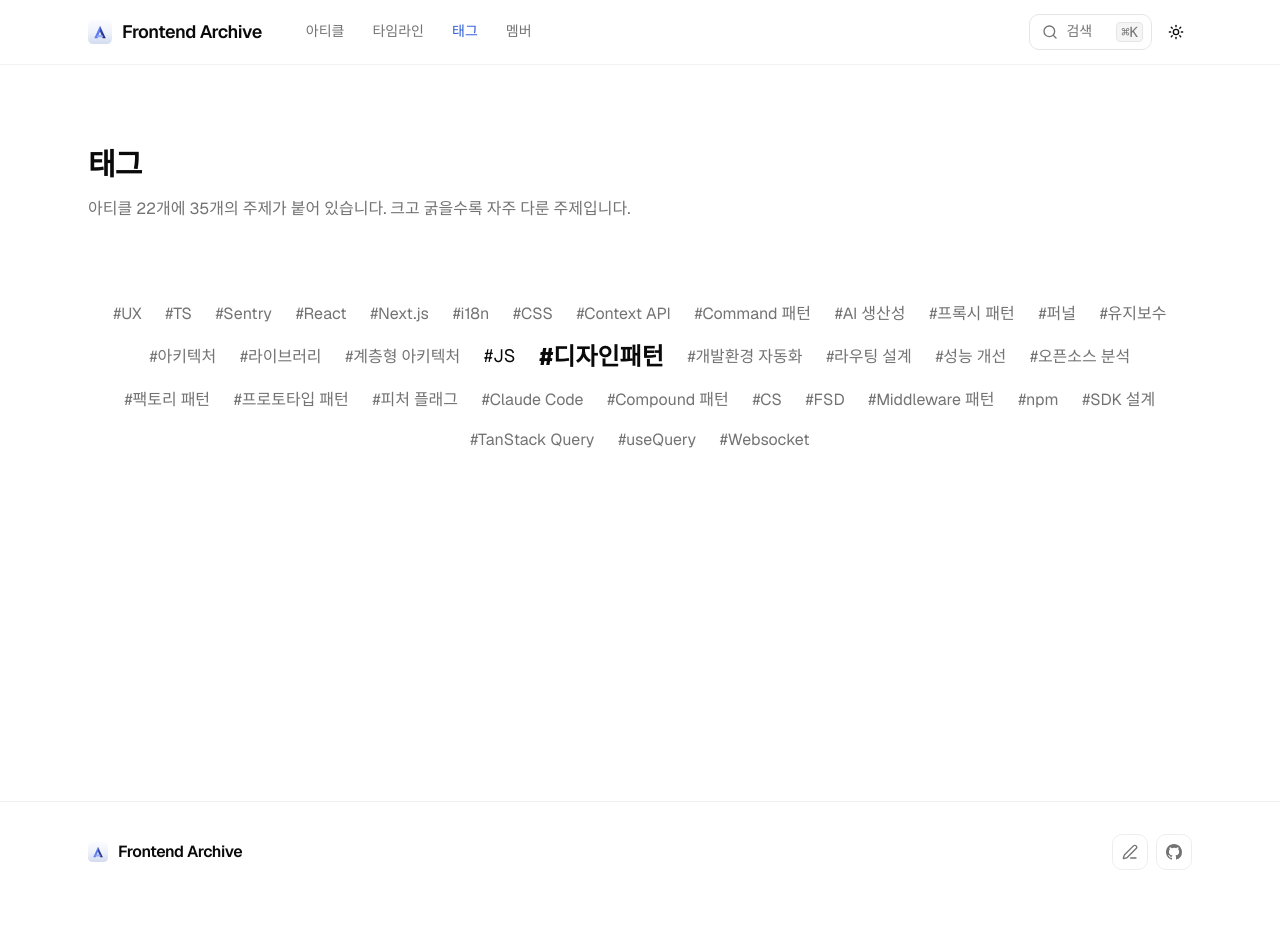
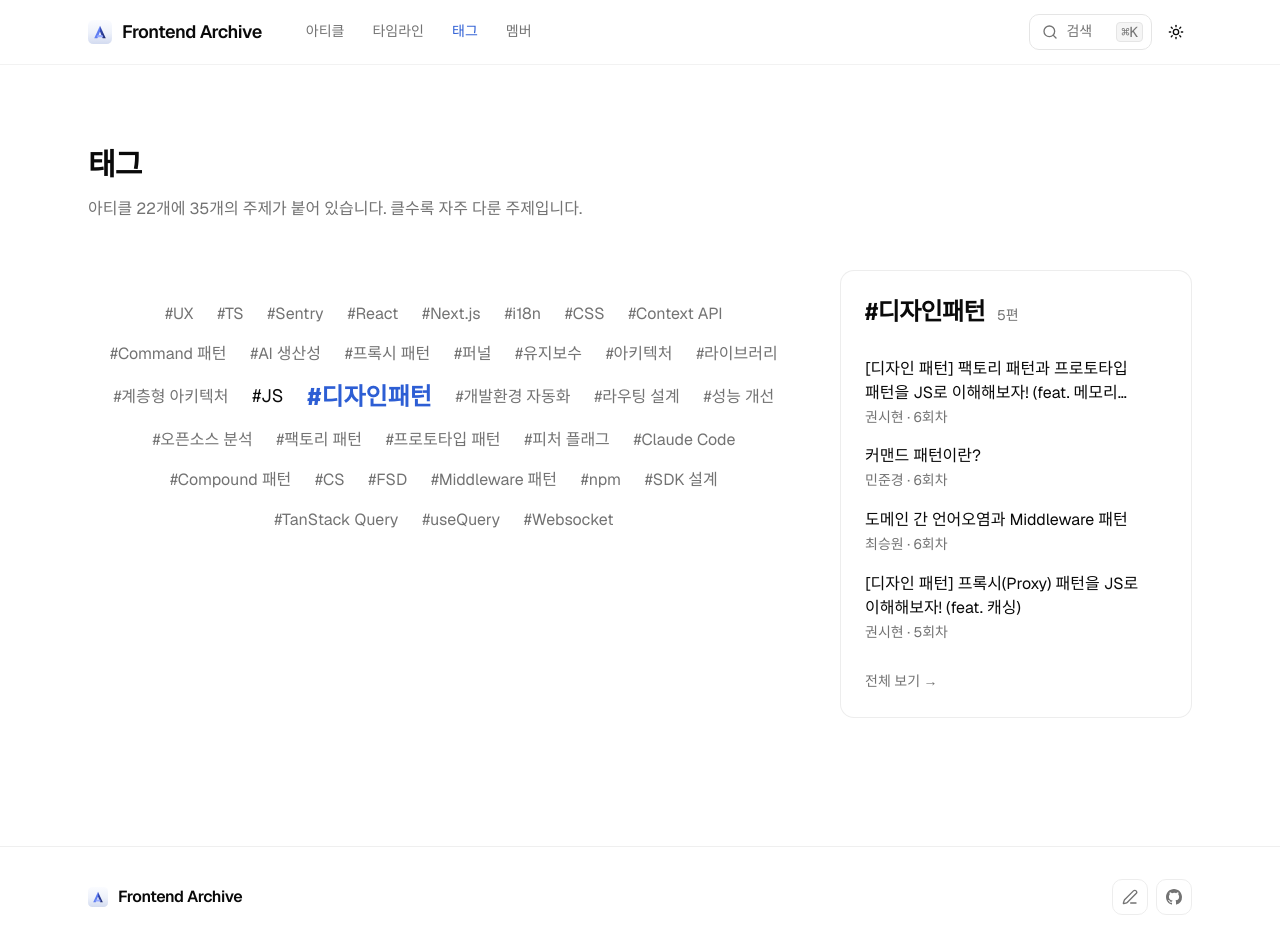
Before and after one commit to Frontend-Archive/blog-sw, a Next.js app: page /tags in a window 1280 px wide. Before the commit the page ends 902 px from the top, so only its background shows below. Built offline with nearby package versions, Linux system fonts and the light colour scheme.

Commit message:
feat: 태그 페이지에 태그별 미리보기 패널을 붙인다

```diff
--- a/src/app/tags/page.tsx
+++ b/src/app/tags/page.tsx
@@ -1,27 +1,42 @@
 import type { Metadata } from 'next';
 import { PageHeader } from '@/components/layout/page-header';
-import { TagCloud } from '@/features/tags/tag-cloud';
+import { TagPreview } from '@/features/tags/tag-preview';
+import { displayName } from '@/lib/archive/members-config';
 import { articles } from '@/lib/archive/source';
-import { tagCounts, toSlug } from '@/lib/archive/taxonomy';
+import { articleSlug, tagCounts, toSlug } from '@/lib/archive/taxonomy';
 import { pageMetadata } from '@/lib/metadata';
+
+/** 설명에 내걸 상위 태그 수. 검색 결과 문구에 실제 주제가 드러나게 한다. */
+const TOP_TAGS = 5;
 
 export const metadata: Metadata = pageMetadata({
   title: '태그',
-  description: '스터디 아티클에 붙은 전체 태그 목록',
+  description: `${tagCounts
+    .slice(0, TOP_TAGS)
+    .map(({ tag }) => tag)
+    .join(', ')} 등 ${tagCounts.length}개 주제로 정리한 스터디 아티클`,
   path: '/tags',
 });
 
 export default function TagsPage() {
   const tags = tagCounts.map(({ tag, count }) => ({ tag, count, slug: toSlug(tag) }));
+  const previewArticles = articles.map((article) => ({
+    key: article.key,
+    title: article.title,
+    href: `/articles/${articleSlug(article)}`,
+    author: displayName(article.author),
+    archiveId: article.archiveId,
+    tags: article.tags,
+  }));
 
   return (
     <main className="mx-auto w-full max-w-6xl flex-1 px-6 pb-32">
       <PageHeader
         title="태그"
-        description={`아티클 ${articles.length}개에 ${tags.length}개의 주제가 붙어 있습니다. 크고 굵을수록 자주 다룬 주제입니다.`}
+        description={`아티클 ${articles.length}개에 ${tags.length}개의 주제가 붙어 있습니다. 클수록 자주 다룬 주제입니다.`}
       />
 
-      <TagCloud tags={tags} />
+      <TagPreview tags={tags} articles={previewArticles} />
     </main>
   );
 }
--- a/src/features/tags/tag-cloud.tsx
+++ b/src/features/tags/tag-cloud.tsx
@@ -1,4 +1,5 @@
 import Link from 'next/link';
+import { cn } from '@/lib/utils';
 
 export interface TagCloudItem {
   tag: string;
@@ -24,7 +25,13 @@ function levelOf(count: number, max: number): number {
   return Math.round(((count - 1) / (max - 1)) * (LEVELS.length - 1));
 }
 
-export function TagCloud({ tags }: { tags: TagCloudItem[] }) {
+interface TagCloudProps {
+  tags: TagCloudItem[];
+  /** 브랜드 색으로 켜 둘 태그. 미리보기나 고르기처럼 지금 가리키는 태그를 드러낼 때 쓴다. */
+  activeSlugs?: readonly string[];
+}
+
+export function TagCloud({ tags, activeSlugs = [] }: TagCloudProps) {
   const max = tags.reduce((highest, item) => Math.max(highest, item.count), 1);
 
   // 개수가 많은 태그가 가운데로 오도록 앞뒤로 번갈아 담는다.
@@ -46,7 +53,12 @@ export function TagCloud({ tags }: { tags: TagCloudItem[] }) {
               href={`/tags/${item.slug}`}
               title={`글 ${item.count}개`}
               style={{ fontSize: `${size}px` }}
-              className={`inline-block leading-tight transition-colors hover:text-brand ${className}`}
+              aria-current={activeSlugs.includes(item.slug) ? 'true' : undefined}
+              className={cn(
+                'inline-block leading-tight transition-colors hover:text-brand',
+                className,
+                activeSlugs.includes(item.slug) && 'text-brand',
+              )}
             >
               #{item.tag}
             </Link>
--- /dev/null
+++ b/src/features/tags/tag-preview.tsx
@@ -0,0 +1,140 @@
+'use client';
+
+import Link from 'next/link';
+import { useState, type MouseEvent } from 'react';
+import { memberId } from '@/lib/archive/members-config';
+import { TagCloud, type TagCloudItem } from './tag-cloud';
+
+export interface TagPreviewArticle {
+  key: string;
+  title: string;
+  href: string;
+  author: string;
+  archiveId: number;
+  /** 태그 이름 */
+  tags: string[];
+}
+
+interface TagPreviewProps {
+  /** 많이 쓰인 순 */
+  tags: TagCloudItem[];
+  /** 최신 순 */
+  articles: TagPreviewArticle[];
+}
+
+/** 패널에 걸어 둘 글 수. 더 보고 싶으면 태그 페이지로 간다 */
+const PREVIEW_COUNT = 4;
+
+/** href 에서 태그 주소를 꺼낸다. 한글 주소는 인코딩돼 올 수 있다. */
+function slugFromTarget(target: EventTarget): string | undefined {
+  if (!(target instanceof Element)) return undefined;
+  const href = target.closest('a[href^="/tags/"]')?.getAttribute('href');
+  if (!href) return undefined;
+  try {
+    return decodeURIComponent(href.slice('/tags/'.length));
+  } catch {
+    return href.slice('/tags/'.length);
+  }
+}
+
+/**
+ * 줄 전체가 상세로 가는 링크다.
+ *
+ * 링크 안에 링크를 넣을 수 없어서, 제목 링크를 줄 전체로 늘리고 작성자와 회차만
+ * 그 위에 올린다. 최근 읽은 글·아티클 카드도 같은 방식이다.
+ */
+function ArticleLine({ article }: { article: TagPreviewArticle }) {
+  return (
+    <li className="relative flex flex-col gap-0.5">
+      <Link
+        href={article.href}
+        className="line-clamp-2 text-16 leading-normal transition-colors after:absolute after:inset-0 hover:text-brand focus-visible:outline-none"
+      >
+        {article.title}
+      </Link>
+      <span className="text-14 text-muted-foreground">
+        <Link
+          href={`/members/${memberId(article.author) ?? ''}`}
+          className="relative z-10 transition-colors hover:text-brand"
+        >
+          {article.author}
+        </Link>
+        {' · '}
+        <Link
+          href={`/archives/${article.archiveId}`}
+          className="relative z-10 transition-colors hover:text-brand"
+        >
+          {article.archiveId}회차
+        </Link>
+      </span>
+    </li>
+  );
+}
+
+const PANEL =
+  'flex flex-col gap-7 rounded-xl border border-border/70 bg-card p-6 lg:sticky lg:top-[calc(var(--header-height)+2rem)]';
+
+/** 마우스처럼 올려놓을 수 있는 기기인지. 손가락만 있는 기기는 호버가 없다 */
+function canHover() {
+  return window.matchMedia('(hover: hover)').matches;
+}
+
+/**
+ * 태그 구름과 미리보기 패널.
+ *
+ * 구름 컴포넌트는 그대로 두고 감싼 칸에서 포인터·포커스를 받아 지금 가리키는 태그를
+ * 잡는다. 마우스는 올리기만 하면 패널이 바뀌고, 누르면 그 태그 페이지로 간다.
+ *
+ * 호버가 없는 기기에서는 첫 누름이 패널을 바꾸고, 같은 태그를 한 번 더 눌러야 이동한다.
+ * 안 그러면 패널이 늘 첫 태그에 붙박여 있게 된다.
+ */
+export function TagPreview({ tags, articles }: TagPreviewProps) {
+  const [slug, setSlug] = useState<string | null>(tags[0]?.slug ?? null);
+  const known = (next: string | undefined) =>
+    next && tags.some((item) => item.slug === next) ? next : undefined;
+
+  const point = (event: { target: EventTarget }) => {
+    const next = known(slugFromTarget(event.target));
+    if (next) setSlug(next);
+  };
+  const hover = (event: { target: EventTarget }) => {
+    if (canHover()) point(event);
+  };
+  const pick = (event: MouseEvent<HTMLDivElement>) => {
+    const next = known(slugFromTarget(event.target));
+    if (!next || next === slug || canHover()) return;
+    event.preventDefault();
+    setSlug(next);
+  };
+  const active = tags.find((item) => item.slug === slug);
+
+  return (
+    <div className="grid items-start gap-10 lg:grid-cols-[minmax(0,1fr)_22rem]">
+      <div onPointerOver={hover} onFocus={point} onClick={pick}>
+        <TagCloud tags={tags} activeSlugs={active ? [active.slug] : []} />
+      </div>
+      {active ? (
+        <aside className={PANEL}>
+          <div className="flex flex-wrap items-baseline gap-x-3 gap-y-1">
+            <h2 className="text-24 font-semibold tracking-tight">#{active.tag}</h2>
+            <p className="text-14 text-muted-foreground">{active.count}편</p>
+          </div>
+          <ul className="flex flex-col gap-4">
+            {articles
+              .filter((article) => article.tags.includes(active.tag))
+              .slice(0, PREVIEW_COUNT)
+              .map((article) => (
+                <ArticleLine key={article.key} article={article} />
+              ))}
+          </ul>
+          <Link
+            href={`/tags/${active.slug}`}
+            className="text-14 text-muted-foreground transition-colors hover:text-brand"
+          >
+            전체 보기 →
+          </Link>
+        </aside>
+      ) : null}
+    </div>
+  );
+}
```
